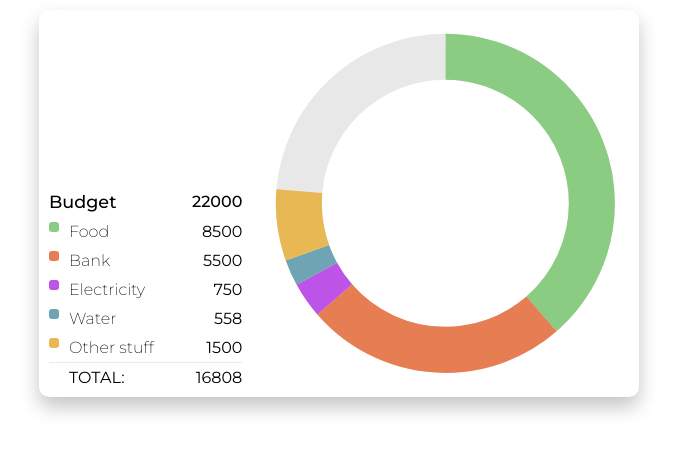
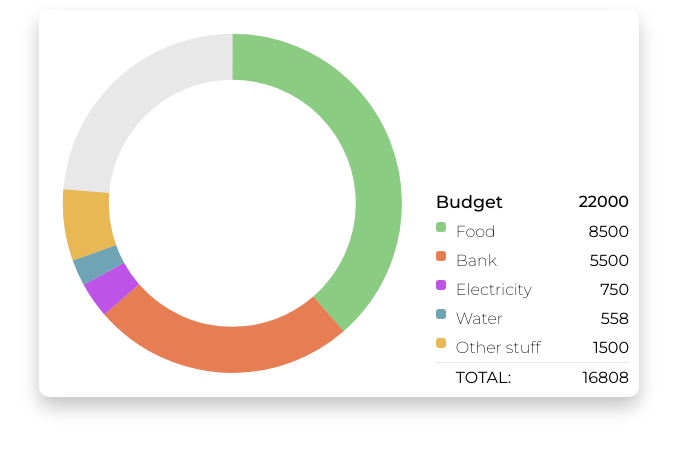
Before and after one commit to irosgrim/budgetplanner, a React (Create React App) app: page / in a window 1280 px wide. Shown: the top 452 px of the page, without its empty margins (301-978 px from the left). Built offline with nearby package versions, Linux system fonts and the light colour scheme.

Commit message:
right info panel

```diff
--- a/src/App.js
+++ b/src/App.js
@@ -46,7 +46,7 @@ class App extends Component {
 		return (
 			<div className="App">
 				<div className="chart">
-					<Donutchart chartfrom={budget} title="Budget" infoposition="left" />
+					<Donutchart chartfrom={budget} title="Budget" infoposition="right" />
 				</div>
 			</div>
 		);
```
